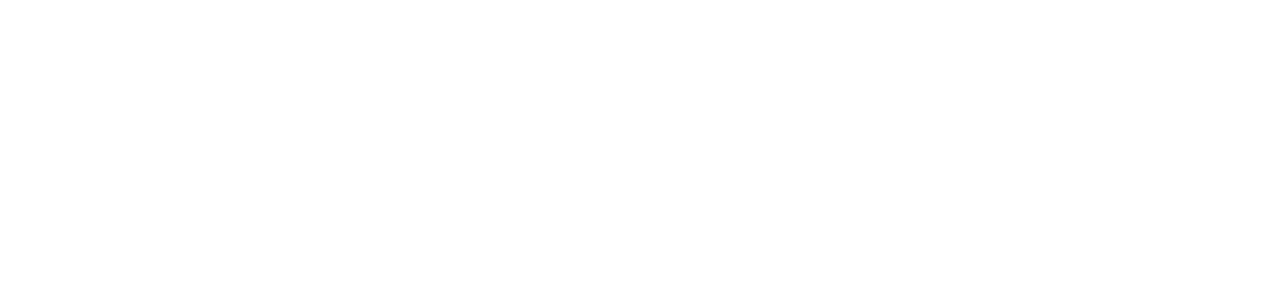
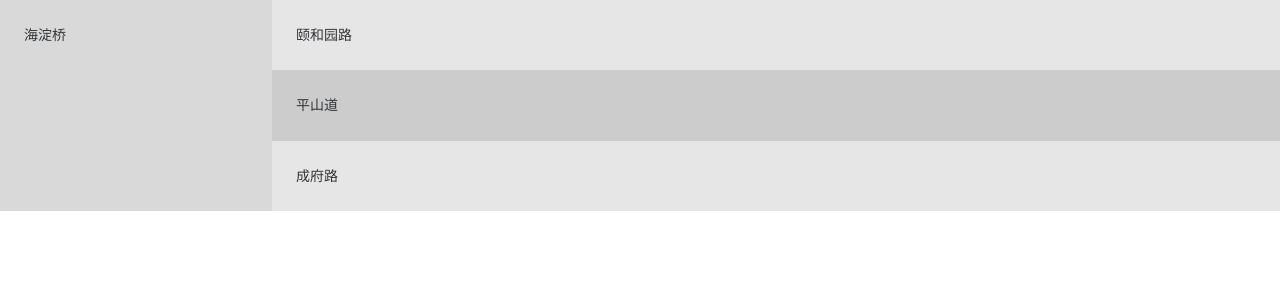
Before and after one commit to AuroraProjects/newspaper-web, a Vue app: page /admin in a window 1280 px wide. Before the commit this address had no page. Shown: the top 300 px of the page. Built offline with nearby package versions, Linux system fonts and the light colour scheme; what @kangc/v-md-editor would draw is missing.

Commit message:
Improve structure

```diff
--- a/src/View/AdminView.vue
+++ b/src/View/AdminView.vue
@@ -0,0 +1,26 @@
+<template>
+  <n-layout has-sider>
+    <n-layout-sider content-style="padding: 24px;"> 海淀桥 </n-layout-sider>
+    <n-layout>
+      <n-layout-header>颐和园路</n-layout-header>
+      <n-layout-content content-style="padding: 24px;"> 平山道 </n-layout-content>
+      <n-layout-footer>成府路</n-layout-footer>
+    </n-layout>
+  </n-layout>
+</template>
+
+<style>
+.n-layout-header,
+.n-layout-footer {
+  background: rgba(128, 128, 128, 0.2);
+  padding: 24px;
+}
+
+.n-layout-sider {
+  background: rgba(128, 128, 128, 0.3);
+}
+
+.n-layout-content {
+  background: rgba(128, 128, 128, 0.4);
+}
+</style>
--- a/src/View/HomeView.vue
+++ b/src/View/HomeView.vue
@@ -1,7 +1,7 @@
 <script setup>
-import HeaderView from '../components/home/layouts/Herder.vue';
-import FooterView from '../components/home/layouts/Footer.vue';
-import ContentView from '../components/home/layouts/Content.vue';
+import HeaderView from '../layouts/home/Herder.vue';
+import FooterView from '../layouts/home/Footer.vue';
+import ContentView from '../layouts/home/Content.vue';
 </script>
 
 <template>
--- a/src/router/index.js
+++ b/src/router/index.js
@@ -1,6 +1,7 @@
 import { createRouter, createWebHistory } from 'vue-router';
 import HomeView from '../View/HomeView.vue';
 import Posts from '../components/home/Post.vue';
+import AdminView from '../View/AdminView.vue';
 
 const routes = [
   {
@@ -12,6 +13,10 @@
     path: '/post/:id',
     component: Posts,
   },
+  {
+    path: '/admin',
+    component: AdminView,
+  },
 ];
 
 const router = createRouter({
```
Also changed, not shown: src/layouts/home/Content.vue (renamed from src/components/home/layouts/Content.vue), src/layouts/home/Footer.vue (renamed from src/components/home/layouts/Footer.vue), src/layouts/home/Herder.vue (renamed from src/components/home/layouts/Herder.vue).
